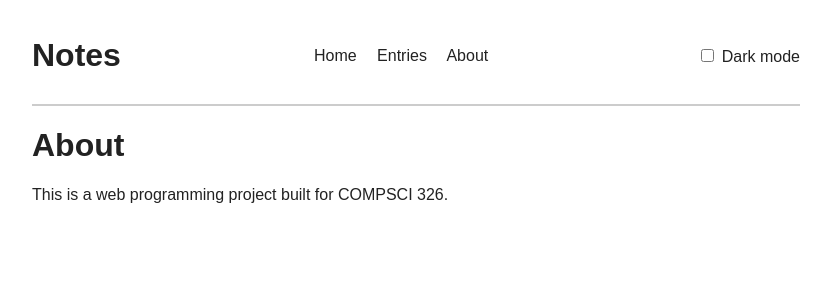
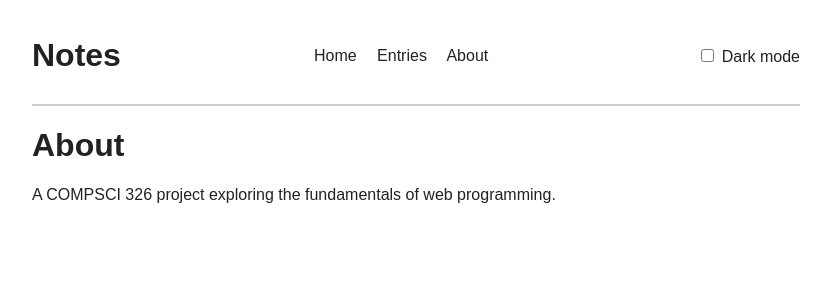
Before and after one commit to abhishehamut/web-server-abhish, a Node server app: page /about in a window 1280 px wide. Shown: the top 300 px of the page, without its empty margins (224-1055 px from the left). Run offline with Node 20, Linux system fonts and the light colour scheme.

Commit message:
rewrite About page description

```diff
--- a/views/about.ejs
+++ b/views/about.ejs
@@ -8,6 +8,6 @@
   <body>
     <%- include("partials/header") %>
     <h1>About</h1>
-    <p>This is a web programming project built for COMPSCI 326.</p>
+    <p>A COMPSCI 326 project exploring the fundamentals of web programming.</p>
   </body>
 </html>
```
